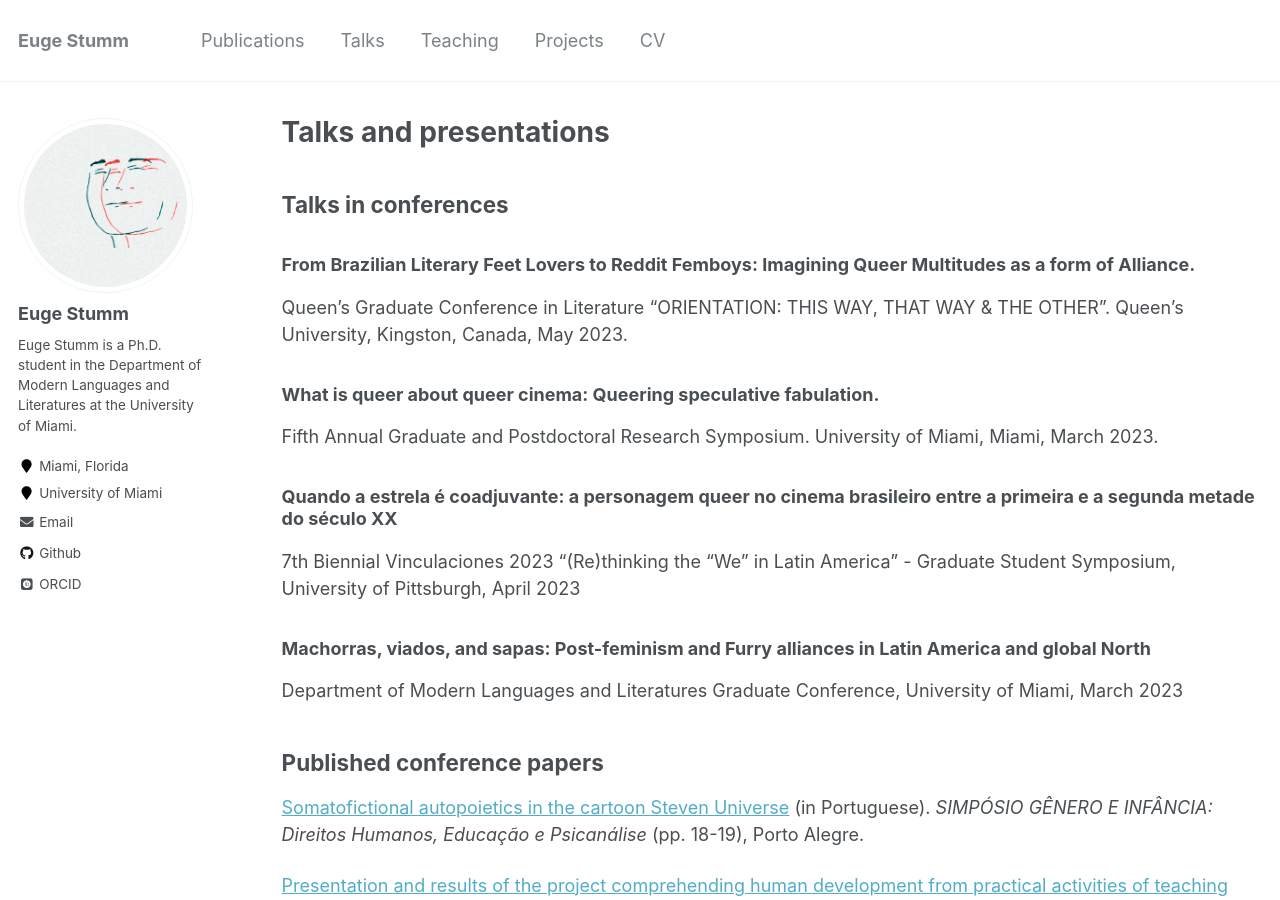
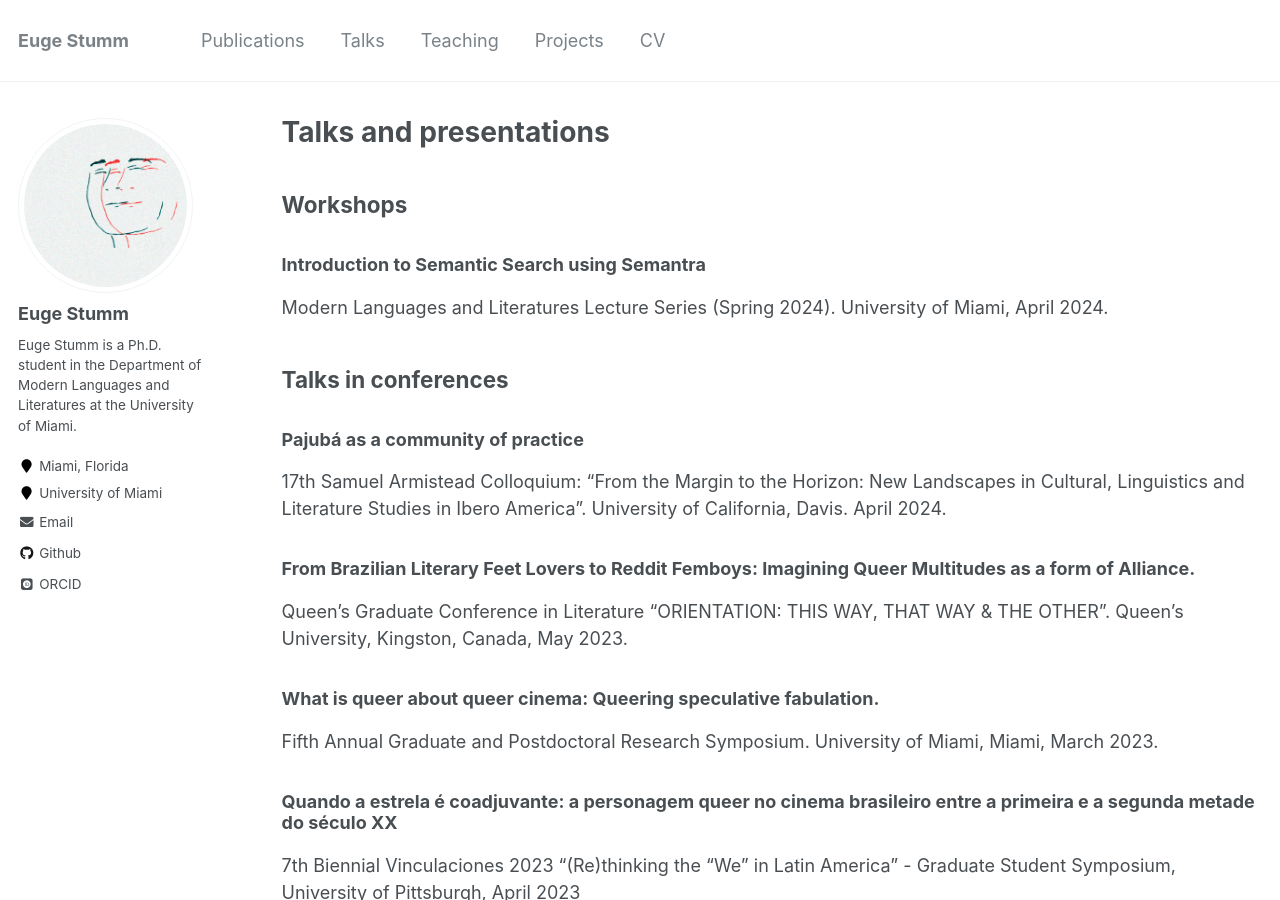
Before and after one commit to eugestumm/eugestumm.github.io, a Jekyll site: the page built from _pages/talks.md, in a window 1280 px wide and 900 px high. Built offline with Jekyll 4.4.1, drawn with Linux system fonts in a browser that asks for light colours; some web fonts are replaced.

Commit message:
Update talks.md

```diff
--- a/_pages/talks.md
+++ b/_pages/talks.md
@@ -5,8 +5,15 @@ permalink: /talks/
 author_profile: true
 ---
 
+## Workshops
+
+### Introduction to Semantic Search using Semantra
+Modern Languages and Literatures Lecture Series (Spring 2024). University of Miami, April 2024.
 
 ## Talks in conferences
+
+### Pajubá as a community of practice
+17th Samuel Armistead Colloquium: "From the Margin to the Horizon: New Landscapes in Cultural, Linguistics and Literature Studies in Ibero America". University of California, Davis. April 2024.
 
 ### From Brazilian Literary Feet Lovers to Reddit Femboys: Imagining Queer Multitudes as a form of Alliance.
 Queen's Graduate Conference in Literature "ORIENTATION: THIS WAY, THAT WAY & THE OTHER". Queen's University, Kingston, Canada, May 2023.
```
